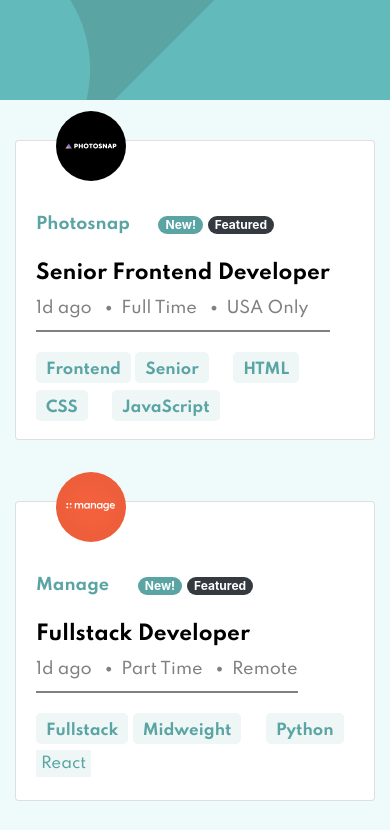
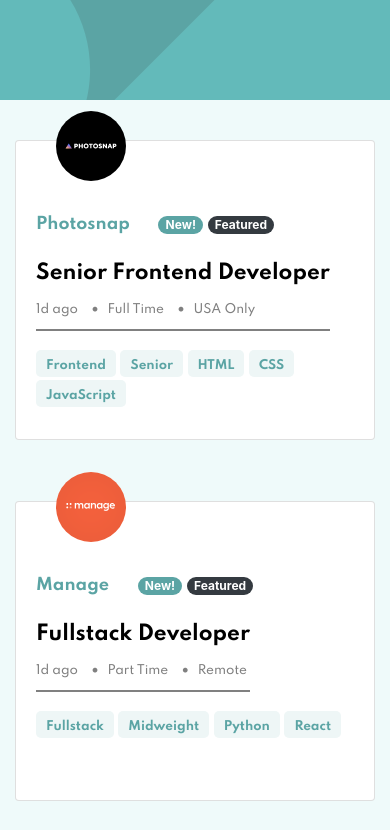
Before and after one commit to vronney/job-list, a plain HTML site: page index.html in a window 390 px wide. Shown: the top 830 px of the page. Drawn offline with nearby package versions, Linux system fonts and the light colour scheme.

Commit message:
Changed style for tools

```diff
--- a/script.js
+++ b/script.js
@@ -10,7 +10,7 @@ async function fetchData() {
       `);
 
       const tools = job.tools.map(tool => `
-        <p class="card-text right-text tools d-inline mr-2">${tool}</p>
+        <p class="card-text right-text tools d-inline mr-2 tool">${tool}</p>
       `);
 
         let htmlSegment = `<div class="card d-inline-block w-100">
--- a/style.css
+++ b/style.css
@@ -137,13 +137,15 @@ body {
 /* Skills */
 
 .tags,
-.skills{
+.skills,
+.tool{
   display: flex;
   align-items: center;
   flex-wrap: wrap;
 }
   .tag,
-  .skill{
+  .skill,
+  .tool{
     margin-bottom: 20px;
     border: none;
     padding: 9px 10px 5px;
@@ -157,10 +159,11 @@ body {
     transition: all 0.1s ease-in;
     background-color: var(--light-cyan);
   }
-  .skill{
+  .skill, .tool{
     cursor: cell;
   }
-  .skill:hover{
+  .skill:hover,
+  .tool:hover{
     color: white;
     background-color: var(--header-cyan);
   }
@@ -236,12 +239,23 @@ body {
         padding-bottom: 10px;
     }
 
+    .tag,
+    .skill,
+    .tool{
+        margin-right: 0;
+    }
+
+    .skill, .tool {
+        font-size: 12px;
+    }
+
     .card-text:nth-child(1) {
         margin: 10px 0;
     }
 
     .card-text.sub-text {
         margin-bottom: 10px;
+        font-size: 12px;
     }
 
     .languagesAndTools {
```
